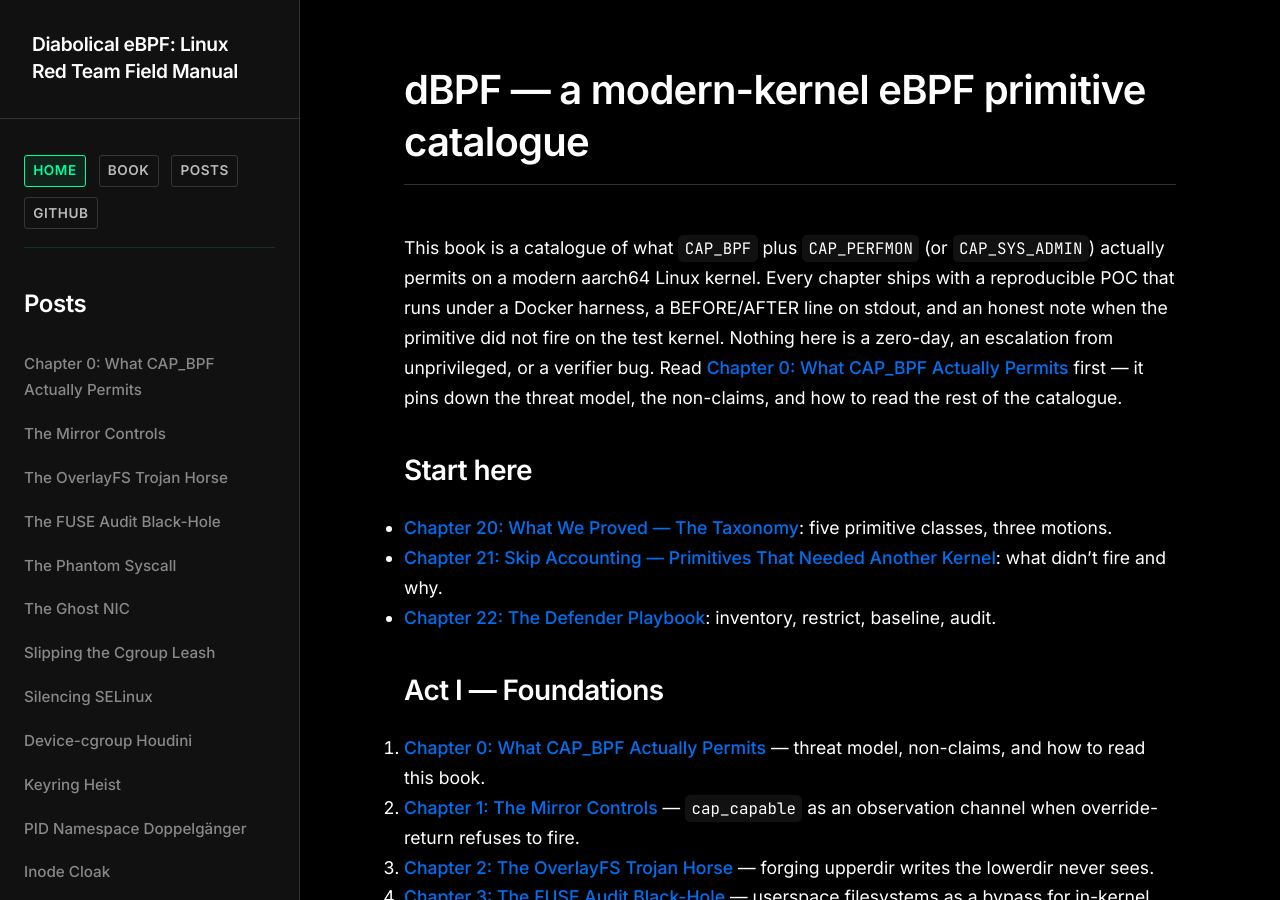
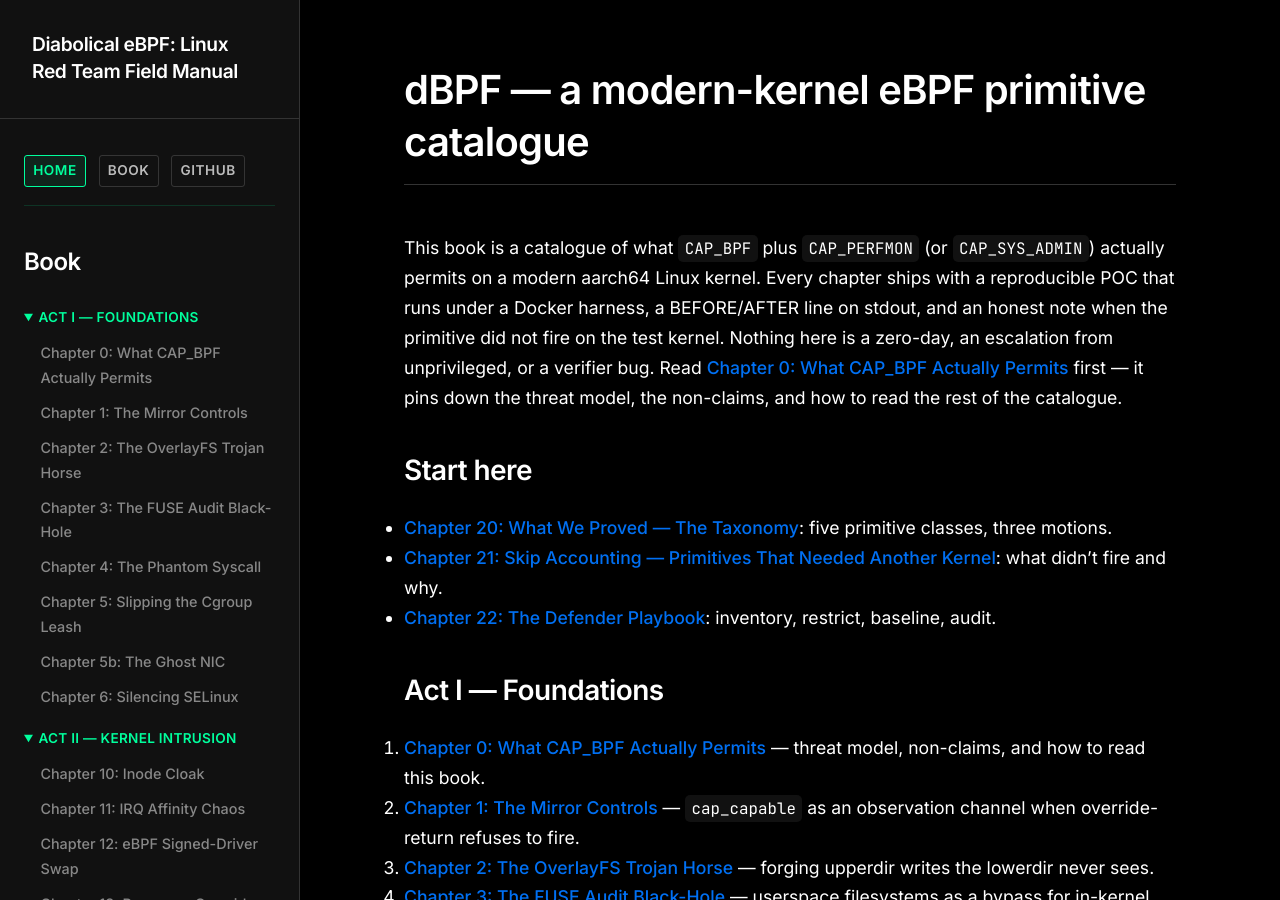
Before and after one commit to mbhatt1/dBPF, a Jekyll site: the page built from index.md, in a window 1280 px wide and 900 px high. Built offline with Jekyll 4.4.1, drawn with Linux system fonts in a browser that asks for light colours; some of the changed lines change nothing that is shown; some of the changed text lies outside the part shown.

Commit message:
Remove blog/posts from navigation; book-only sidebar and indexes
- Dropped 'Posts' link from the primary sidebar nav.
- Removed the 'Posts' section that listed every post in the sidebar.
- Deleted posts/index.md; /posts/ page no longer reachable.
- Root index.md was already book-only (no blog listing).
- Individual post URLs still resolve by permalink, but they're no longer
  listed or linked from any index/navigation page.

```diff
--- a/_layouts/book.html
+++ b/_layouts/book.html
@@ -18,17 +18,8 @@
                 <div class="sb-primary">
                     <a href="{{ site.baseurl }}/" {% if page.url == "/" %}class="active"{% endif %}>Home</a>
                     <a href="{{ site.baseurl }}/book/" {% if page.url == "/book/" %}class="active"{% endif %}>Book</a>
-                    <a href="{{ site.baseurl }}/posts/" {% if page.url == "/posts/" %}class="active"{% endif %}>Posts</a>
                     <a href="https://github.com/mbhatt1/dBPF" target="_blank" rel="noopener">GitHub</a>
                 </div>
-
-                <h3>Posts</h3>
-                {% assign sorted_posts = site.posts | reverse %}
-                {% for post in sorted_posts %}
-                    <a href="{{ site.baseurl }}{{ post.url }}" {% if page.url == post.url %}class="active"{% endif %}>
-                        {{ post.title }}
-                    </a>
-                {% endfor %}
 
                 {% if site.book_chapters and site.book_chapters.size > 0 %}
                 <h3>Book</h3>
--- a/posts/index.md
+++ /dev/null
@@ -1,119 +0,0 @@
----
-permalink: /posts/
-layout: book
-title: "All Posts"
----
-
-<p class="posts-index-banner"><strong>24 active posts</strong> · one post per chapter · last updated {{ site.time | date: "%B %Y" }}</p>
-
-Blog-post versions of the book chapters. Shorter and web-formatted; the expanded investigation notes live in [the book]({{ site.baseurl }}/book/). Each entry links to its post, its companion chapter, and the primitive's harness entry where one exists.
-
-## January 2025
-
-<details class="posts-month" open markdown="1">
-<summary>2 posts · framing and the first capability-check primitive</summary>
-
-| Date | Post | Chapter | Read |
-| --- | --- | --- | --- |
-| 2025-01-01 | [Chapter 0: What CAP_BPF Actually Permits]({{ site.baseurl }}/chapter-0-field-manual-preface.html) | [Chapter 0: What CAP_BPF Actually Permits]({{ site.baseurl }}/book/act-1/chapter-0-field-manual-preface.html) | 3 min |
-| 2025-01-31 | [The Mirror Controls]({{ site.baseurl }}/the-mirror-controls.html) | [Chapter 1: The Mirror Controls]({{ site.baseurl }}/book/act-1/chapter-1-the-mirror-controls.html) | 4 min |
-
-</details>
-
-## February 2025
-
-<details class="posts-month" open markdown="1">
-<summary>11 posts · Act I wraps and Act II opens — overlayfs, audit, syscall shims, cgroup/NIC slips, SELinux, device-cgroup, keyring, PID-ns, dirent hiding, IRQ chaos</summary>
-
-| Date | Post | Chapter | Read |
-| --- | --- | --- | --- |
-| 2025-02-01 | [The OverlayFS Trojan Horse]({{ site.baseurl }}/the-overlayfs-trojan-horse.html) | [Chapter 2: The OverlayFS Trojan Horse]({{ site.baseurl }}/book/act-1/chapter-2-the-overlayfs-trojan-horse.html) | 4 min |
-| 2025-02-02 | [The FUSE Audit Black-Hole]({{ site.baseurl }}/the-fuse-audit-black-hole.html) | [Chapter 3: The FUSE Audit Black-Hole]({{ site.baseurl }}/book/act-1/chapter-3-the-fuse-audit-black-hole.html) | 4 min |
-| 2025-02-03 | [The Phantom Syscall]({{ site.baseurl }}/the-phantom-syscall.html) | [Chapter 4: The Phantom Syscall]({{ site.baseurl }}/book/act-1/chapter-4-the-phantom-syscall.html) | 4 min |
-| 2025-02-04 | [The Ghost NIC]({{ site.baseurl }}/the-ghost-nic.html) | [Chapter 5b: The Ghost NIC]({{ site.baseurl }}/book/act-1/chapter-5b-the-ghost-nic.html) | 4 min |
-| 2025-02-05 | [Slipping the Cgroup Leash]({{ site.baseurl }}/slipping-the-cgroup-leash.html) | [Chapter 5: Slipping the Cgroup Leash]({{ site.baseurl }}/book/act-1/chapter-5-slipping-the-cgroup-leash.html) | 4 min |
-| 2025-02-06 | [Silencing SELinux]({{ site.baseurl }}/silencing-selinux.html) | [Chapter 6: Silencing SELinux]({{ site.baseurl }}/book/act-1/chapter-6-silencing-selinux.html) | 4 min |
-| 2025-02-07 | [Device-cgroup Houdini]({{ site.baseurl }}/device-cgroup-houdini.html) | [Chapter 7: Device-cgroup Houdini]({{ site.baseurl }}/book/act-2/chapter-7-device-cgroup-houdini.html) | 4 min |
-| 2025-02-08 | [Keyring Heist]({{ site.baseurl }}/keyring-heist.html) | [Chapter 8: Keyring Heist]({{ site.baseurl }}/book/act-2/chapter-8-keyring-heist.html) | 4 min |
-| 2025-02-09 | [PID Namespace Doppelgänger]({{ site.baseurl }}/pid-namespace-doppelg-nger.html) | [Chapter 9: PID Namespace Doppelgänger]({{ site.baseurl }}/book/act-2/chapter-9-pid-namespace-doppelg-nger.html) | 5 min |
-| 2025-02-10 | [Inode Cloak]({{ site.baseurl }}/inode-cloak.html) | [Chapter 10: Inode Cloak]({{ site.baseurl }}/book/act-2/chapter-10-inode-cloak.html) | 6 min |
-| 2025-02-11 | [IRQ Affinity Chaos]({{ site.baseurl }}/irq-affinity-chaos.html) | [Chapter 11: IRQ Affinity Chaos]({{ site.baseurl }}/book/act-2/chapter-11-irq-affinity-chaos.html) | 6 min |
-
-</details>
-
-## March 2025
-
-<details class="posts-month" open markdown="1">
-<summary>3 posts · signed-driver swap, powercap override, scheduler return-value forge</summary>
-
-| Date | Post | Chapter | Read |
-| --- | --- | --- | --- |
-| 2025-03-01 | [eBPF Signed-Driver Swap]({{ site.baseurl }}/ebpf-signed-driver-swap.html) | [Chapter 12: eBPF Signed-Driver Swap]({{ site.baseurl }}/book/act-2/chapter-12-ebpf-signed-driver-swap.html) | 4 min |
-| 2025-03-10 | [Powercap Override]({{ site.baseurl }}/powercap-override.html) | [Chapter 13: Powercap Override]({{ site.baseurl }}/book/act-2/chapter-13-powercap-override.html) | 4 min |
-| 2025-03-15 | [SCHED_FIFO Impersonator]({{ site.baseurl }}/sched-fifo-impersonator.html) | [Chapter 14: SCHED_FIFO Impersonator]({{ site.baseurl }}/book/act-3/chapter-14-sched-fifo-impersonator.html) | 4 min |
-
-</details>
-
-## April 2025
-
-<details class="posts-month" open markdown="1">
-<summary>2 posts · cross-namespace XDP redirect and seccomp sidechannel</summary>
-
-| Date | Post | Chapter | Read |
-| --- | --- | --- | --- |
-| 2025-04-15 | [NetNS VLAN Ghost]({{ site.baseurl }}/netns-vlan-ghost.html) | [Chapter 15: NetNS VLAN Ghost]({{ site.baseurl }}/book/act-3/chapter-15-netns-vlan-ghost.html) | 6 min |
-| 2025-04-20 | [Seccomp TID Hop]({{ site.baseurl }}/seccomp-tid-hop.html) | [Chapter 16: Seccomp TID Hop]({{ site.baseurl }}/book/act-3/chapter-16-seccomp-tid-hop.html) | 5 min |
-
-</details>
-
-## May 2025
-
-<details class="posts-month" open markdown="1">
-<summary>2 posts · firmware analog ping and the canonical wrong-enforcement-point bug, reimplemented with a kretprobe</summary>
-
-| Date | Post | Chapter | Read |
-| --- | --- | --- | --- |
-| 2025-05-07 | [ACPI WSMI Ping]({{ site.baseurl }}/acpi-wsmi-ping.html) | [Chapter 17: ACPI WSMI Ping]({{ site.baseurl }}/book/act-3/chapter-17-acpi-wsmi-ping.html) | 4 min |
-| 2025-05-09 | [eBPF Token Bypass]({{ site.baseurl }}/ebpf-token-bypass.html) | [Chapter 18: eBPF Token Bypass]({{ site.baseurl }}/book/act-3/chapter-18-ebpf-token-bypass.html) | 5 min |
-
-</details>
-
-## December 2025
-
-<details class="posts-month" open markdown="1">
-<summary>1 post · closing ledger</summary>
-
-| Date | Post | Chapter | Read |
-| --- | --- | --- | --- |
-| 2025-12-31 | [Epilogue: What This Book Actually Demonstrated]({{ site.baseurl }}/epilogue-the-new-reality.html) | [Chapter 19: What This Book Actually Demonstrated]({{ site.baseurl }}/book/act-3/chapter-19-the-new-reality.html) | 4 min |
-
-</details>
-
-## January 2026
-
-<details class="posts-month" open markdown="1">
-<summary>3 posts · the synthesis trio — taxonomy, skip accounting, and the defender playbook</summary>
-
-| Date | Post | Chapter | Read |
-| --- | --- | --- | --- |
-| 2026-01-10 | [The Taxonomy]({{ site.baseurl }}/the-taxonomy.html) | [Chapter 20: What We Proved — The Taxonomy]({{ site.baseurl }}/book/act-3/chapter-20-the-autopsy-what-we-proved.html) | 6 min |
-| 2026-01-11 | [Skip Accounting]({{ site.baseurl }}/skip-accounting.html) | [Chapter 21: Skip Accounting — Primitives That Needed Another Kernel]({{ site.baseurl }}/book/act-3/chapter-21-the-autopsy-what-refused-to-die.html) | 5 min |
-| 2026-01-12 | [The Defender Playbook]({{ site.baseurl }}/the-defender-playbook.html) | [Chapter 22: The Defender Playbook]({{ site.baseurl }}/book/act-3/chapter-22-the-defender-playbook.html) | 5 min |
-
-</details>
-
-## Notes
-
-<details class="posts-notes" markdown="1">
-<summary>Six posts (silencing-selinux, device-cgroup-houdini, keyring-heist, signed-driver-swap, powercap-override, acpi-wsmi-ping) had earlier drafts that described the natural hook the kernel refused to run. The current posts cover the workaround or analog variant that fires on the test kernel instead; see [Chapter 21: Skip Accounting]({{ site.baseurl }}/book/act-3/chapter-21-the-autopsy-what-refused-to-die.html) for why the original hooks didn't fire and which workaround replaced each one.</summary>
-
-| Post | Companion chapter |
-| --- | --- |
-| [Silencing SELinux]({{ site.baseurl }}/silencing-selinux.html) | [Chapter 6: Silencing SELinux]({{ site.baseurl }}/book/act-1/chapter-6-silencing-selinux.html) |
-| [Device-cgroup Houdini]({{ site.baseurl }}/device-cgroup-houdini.html) | [Chapter 7: Device-cgroup Houdini]({{ site.baseurl }}/book/act-2/chapter-7-device-cgroup-houdini.html) |
-| [Keyring Heist]({{ site.baseurl }}/keyring-heist.html) | [Chapter 8: Keyring Heist]({{ site.baseurl }}/book/act-2/chapter-8-keyring-heist.html) |
-| [eBPF Signed-Driver Swap]({{ site.baseurl }}/ebpf-signed-driver-swap.html) | [Chapter 12: eBPF Signed-Driver Swap]({{ site.baseurl }}/book/act-2/chapter-12-ebpf-signed-driver-swap.html) |
-| [Powercap Override]({{ site.baseurl }}/powercap-override.html) | [Chapter 13: Powercap Override]({{ site.baseurl }}/book/act-2/chapter-13-powercap-override.html) |
-| [ACPI WSMI Ping]({{ site.baseurl }}/acpi-wsmi-ping.html) | [Chapter 17: ACPI WSMI Ping]({{ site.baseurl }}/book/act-3/chapter-17-acpi-wsmi-ping.html) |
-
-</details>
```
